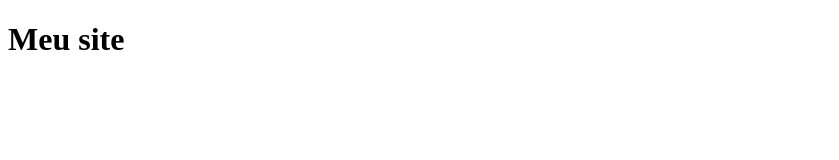
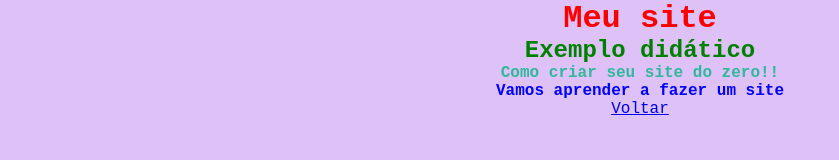
Before and after one commit to dioginlopez/Meu_site, a plain HTML site: page index.html in a window 1280 px wide. Shown: the whole page, without its empty margins (0-839 px from the left). Drawn offline with Linux system fonts and the light colour scheme.

Commit message:
Segunda versão

```diff
--- /dev/null
+++ b/atividade.css
@@ -0,0 +1,34 @@
+* {
+    margin: 0;
+    padding: 0;
+    box-sizing: border-box;
+}
+body {
+    background-color: rgb(175, 233, 175);
+    text-align: center;
+}
+img {
+    width: 400px;
+    border-radius: 50%;
+    padding: 20px;
+    cursor:cell;
+    filter: saturate(0);
+
+    &:hover {
+        filter: saturate(1);
+    }
+}
+
+h1 {
+    color: rgb(7, 128, 37);
+    font-family: fantasy;
+}
+h2 {
+    color: rgb(7, 128, 37);
+    margin: 10px;
+}
+p {
+    color: rgb(7, 128, 37);
+    font-weight: bold;
+    margin: 10px;
+}
--- a/index.html
+++ b/index.html
@@ -1,11 +1,16 @@
 <!DOCTYPE html>
-<html lang="en">
+<html lang="pt-br">
 <head>
     <meta charset="UTF-8">
     <meta name="viewport" content="width=device-width, initial-scale=1.0">
-    <title>Document</title>
+    <title>Meu site</title>
+    <link rel="stylesheet" href="style.css">
 </head>
 <body>
     <h1>Meu site</h1>
+    <h2>Exemplo didático</h2>
+    <p class="paragrafo">Como criar seu site do zero!!</p>
+    <p>Vamos aprender a fazer um site</p>
+    <a href="atividade.html">Voltar</a>
 </body>
 </html>
--- /dev/null
+++ b/style.css
@@ -0,0 +1,22 @@
+* {
+    margin: 0;
+    padding: 0;
+    box-sizing: border-box;
+}
+body {
+    background-color: rgba(212, 176, 245, 0.781);
+    color: green;
+    text-align: center;
+    font-family: 'Courier New', Courier, monospace;
+}
+h1 {
+    color:red;
+}
+p {
+    color: blue;
+    font-weight: bold;
+}
+.paragrafo {
+    color: rgb(48, 184, 154);
+    font-weight: bold;
+}
```
Also changed, not shown: atividade.html (added, +16 -0 lines), sustentabilidade.png (added).
